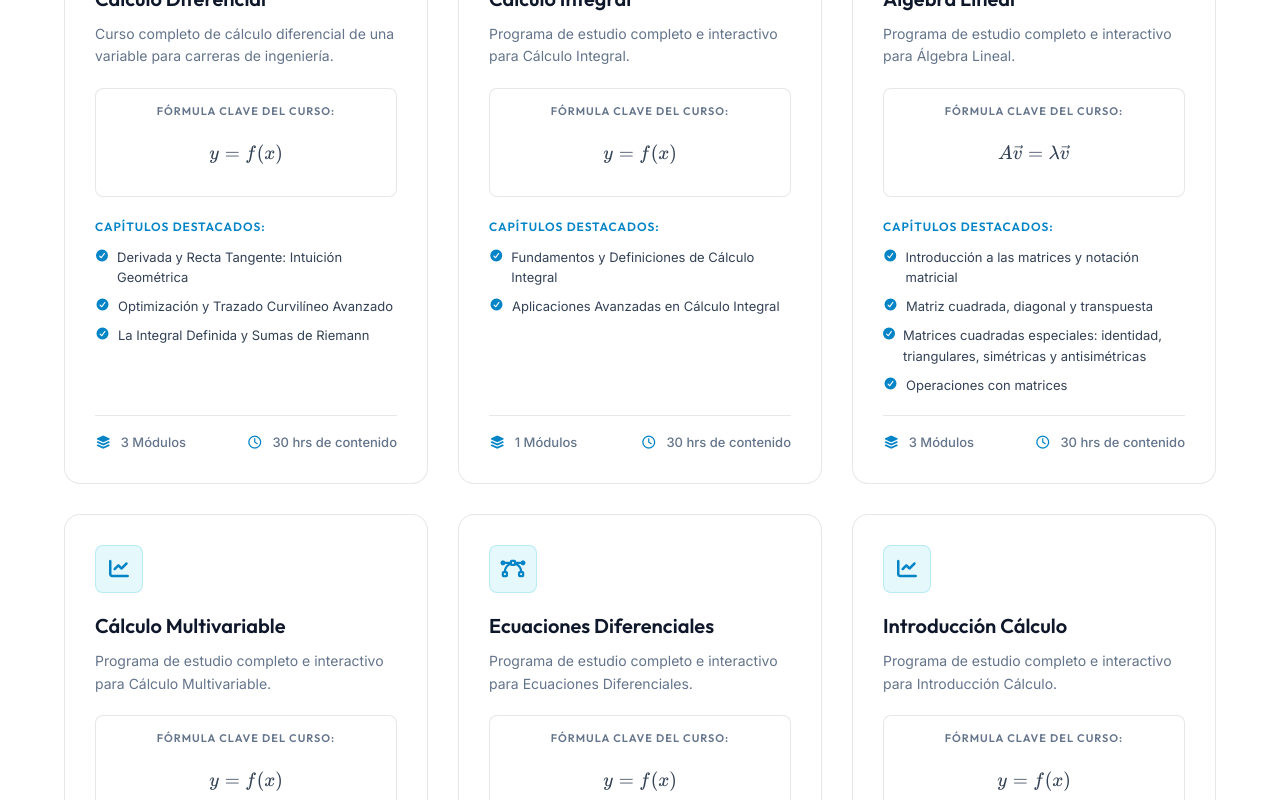
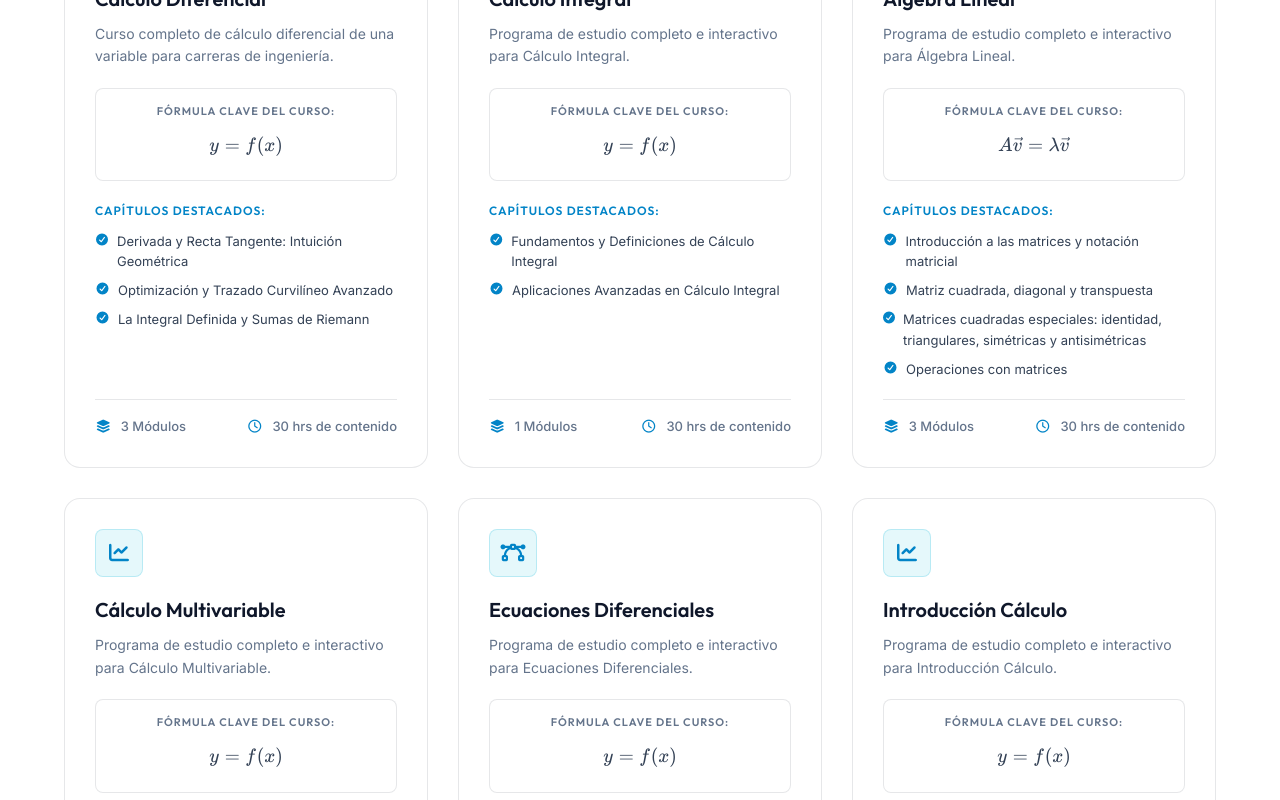
Before and after one commit to ahdezur/mathweb, a Next.js app: page / in a window 1280 px wide. Shown: the part 1080-1880 px from the top of the page. Built offline with nearby package versions, Linux system fonts and the light colour scheme; no server answers; the database is empty.

Commit message:
fix: remove subpixel scrollbar overflow on block LaTeX formulas

```diff
--- a/app/globals.css
+++ b/app/globals.css
@@ -2,6 +2,18 @@
 @import "tailwindcss";
 @import "@fortawesome/fontawesome-free/css/all.min.css";
 @import "katex/dist/katex.min.css";
+
+/* KaTeX Display Math - Prevent subpixel fractional scrollbar overflow */
+.katex-display {
+  margin: 0.5em 0 !important;
+  overflow-x: auto;
+  overflow-y: hidden;
+  -ms-overflow-style: none;
+  scrollbar-width: none;
+}
+.katex-display::-webkit-scrollbar {
+  display: none;
+}
 
 /* ==========================================================================
    CSS SYSTEM - ÁLVARO PROFEMATE
--- a/components/classroom/PedagogicalCards.tsx
+++ b/components/classroom/PedagogicalCards.tsx
@@ -42,7 +42,7 @@ function renderKaTeX(text: string) {
       const math = part.slice(2, -2).trim();
       try {
         const html = katex.renderToString(math, { displayMode: true, throwOnError: false });
-        return <span key={index} dangerouslySetInnerHTML={{ __html: html }} className="my-3 block overflow-x-auto" />;
+        return <span key={index} dangerouslySetInnerHTML={{ __html: html }} className="my-3 block overflow-x-auto no-scrollbar" />;
       } catch (e) {
         return <code key={index} className="text-rose-500">{part}</code>;
       }
--- a/components/math/LaTeXPedagogicalParser.tsx
+++ b/components/math/LaTeXPedagogicalParser.tsx
@@ -199,7 +199,7 @@ function renderPedagogicalEnvironment(raw: string, key: string): React.ReactNode
   if (raw.startsWith('$$') && raw.endsWith('$$')) {
     const latex = raw.slice(2, -2).trim();
     return (
-      <div key={key} className="bg-slate-50/90 dark:bg-slate-950/70 border border-slate-200/90 dark:border-slate-800 rounded-2xl p-5 my-4 text-center shadow-xs flex items-center justify-center overflow-x-auto">
+      <div key={key} className="bg-slate-50/90 dark:bg-slate-950/70 border border-slate-200/90 dark:border-slate-800 rounded-2xl p-5 my-4 text-center shadow-xs flex items-center justify-center overflow-x-auto no-scrollbar">
         <MathFormula latex={latex} block />
       </div>
     );
--- a/components/math/MathFormula.tsx
+++ b/components/math/MathFormula.tsx
@@ -69,7 +69,7 @@ const MathFormulaComponent: React.FC<MathFormulaProps> = ({ latex, block = false
   if (block) {
     return (
       <div
-        className={`math-block text-center my-3 overflow-x-auto py-2 ${className}`}
+        className={`math-block text-center my-1 overflow-x-auto no-scrollbar py-1 ${className}`}
         dangerouslySetInnerHTML={{ __html: html }}
       />
     );
```
